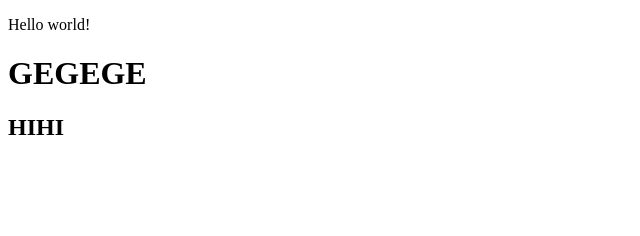
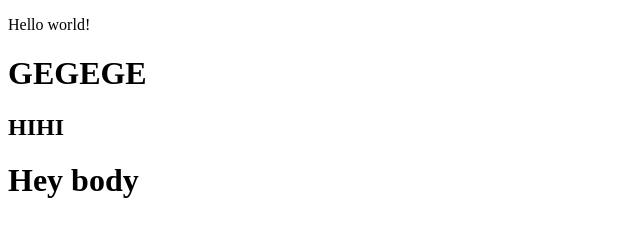
Before and after one commit to KofferMD/JavaScript, a plain HTML site: page index.html in a window 1280 px wide. Shown: the whole page, without its empty margins (0-640 px from the left). Drawn offline with Linux system fonts and the light colour scheme.

Commit message:
index.html xs

```diff
--- a/index.html
+++ b/index.html
@@ -9,6 +9,7 @@
 <script src="script1.js"></script>
     <h1>GEGEGE</h1>
     <h2>HIHI</h2>
+    <h1>Hey body</h1>
 
 </body>
 </html>
```
